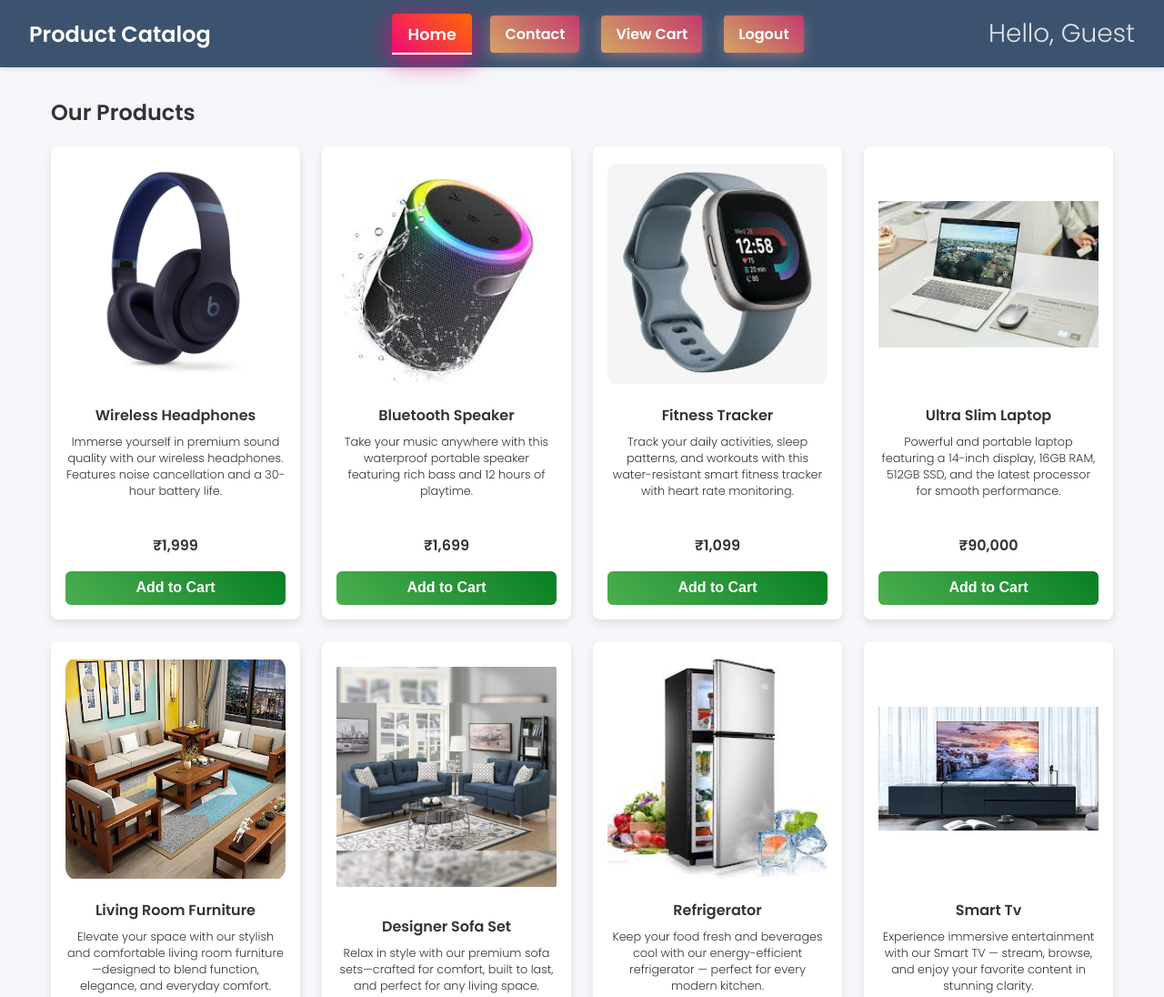
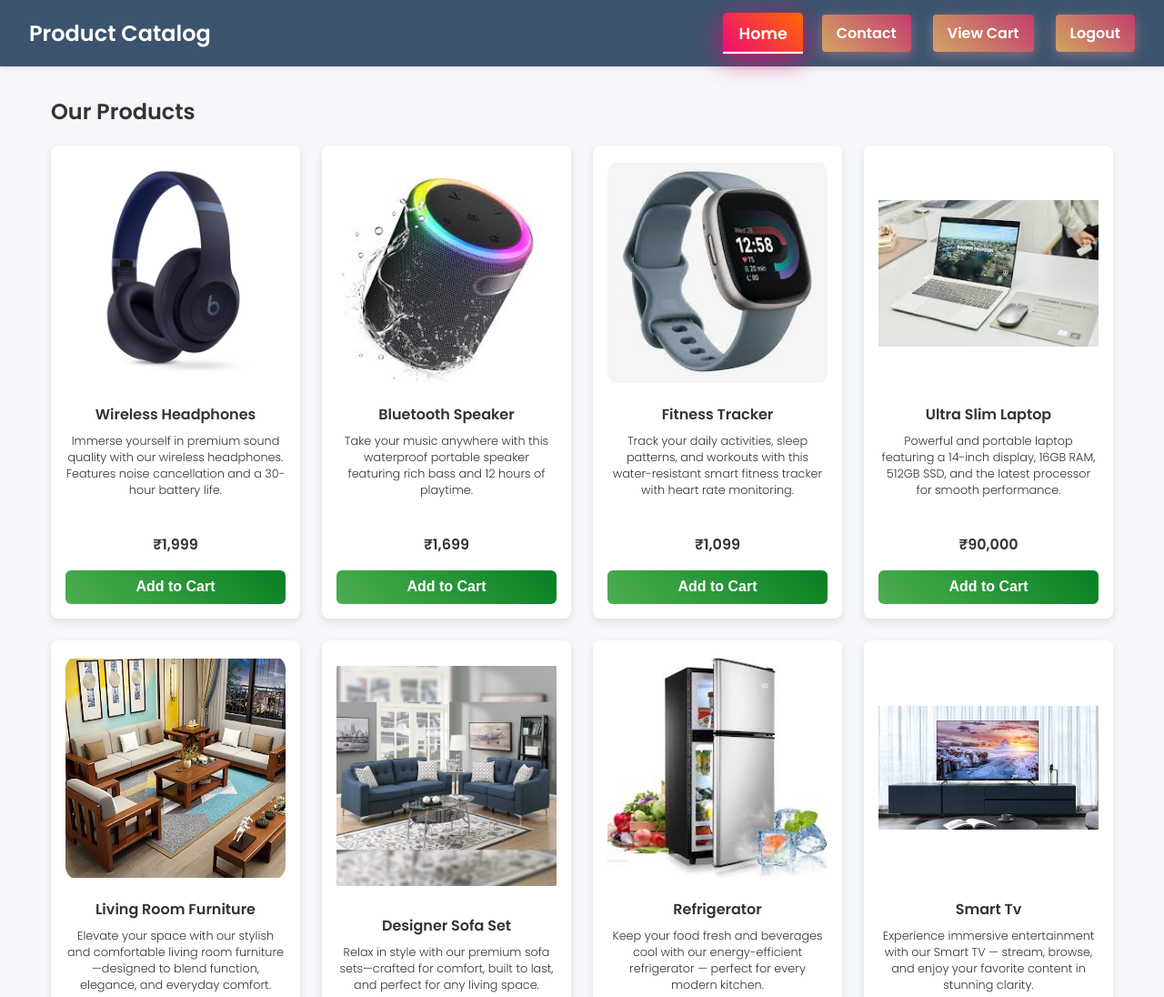
Before and after one commit to bejugamkusumita/ProductCatalog12, a plain HTML site: page ProductCatalogFrontend/home.html in a window 1280 px wide. Shown: the top 1096 px of the page at 91% size. Drawn offline with Linux system fonts and the light colour scheme; no server answers.

Commit message:
Update home.html

```diff
--- a/ProductCatalogFrontend/home.html
+++ b/ProductCatalogFrontend/home.html
@@ -237,7 +237,7 @@
     <a href="index.html" id="logoutBtn">Logout</a>
     </nav>
 
- <button id="user-greeting" class="user-button">Hello, Guest</button>
+
   </header>
 
   <main>
```
